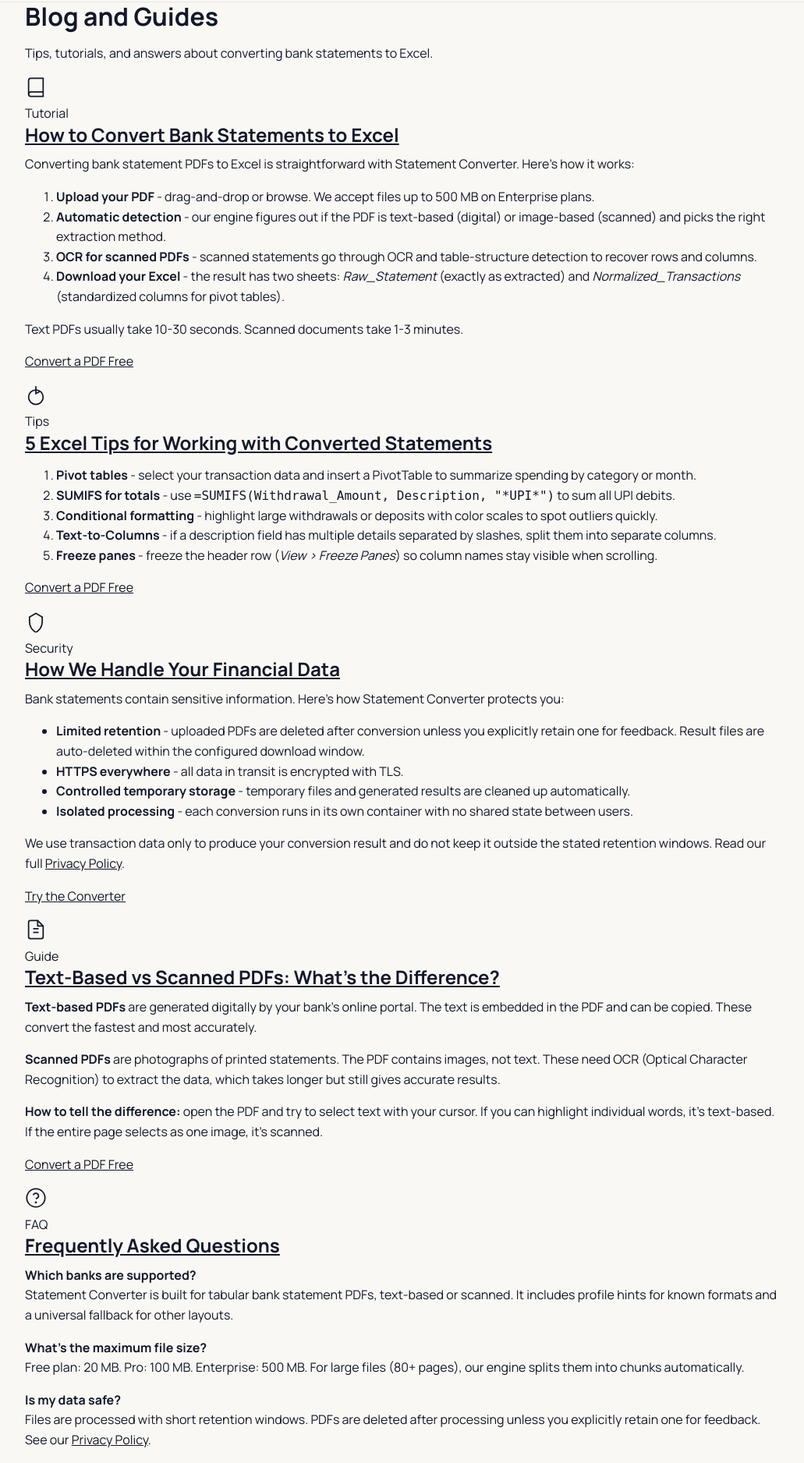
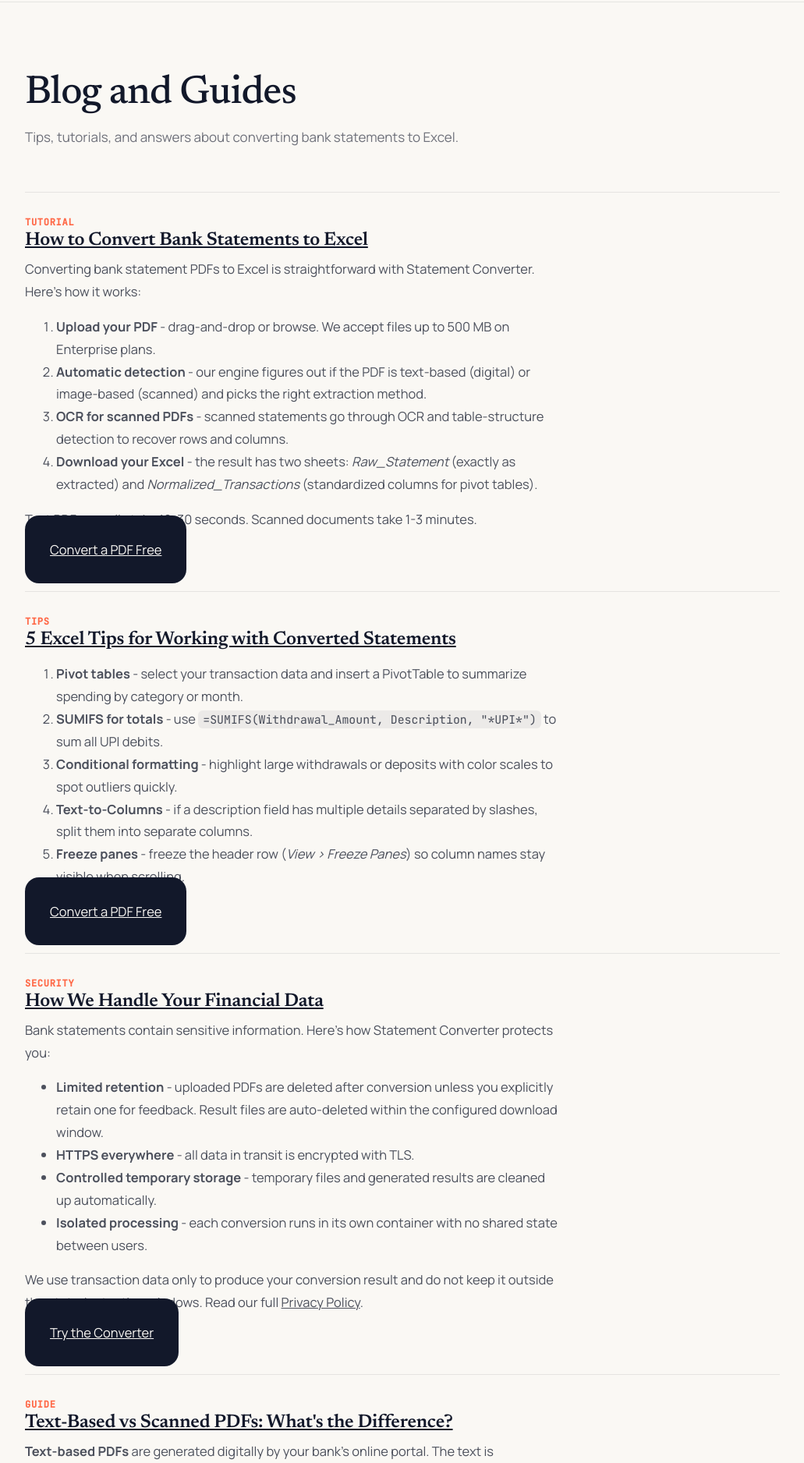
Before and after one commit to The-Product-Guy/bankstatementpdftoexcel.online, a Flask app: page /blogs in a window 1280 px wide. Shown: the part 79-1955 px from the top of the page at 78% size, without its empty margins (124-1155 px from the left). Run offline with Flask 3, Linux system fonts and the light colour scheme; some libraries are stand-ins or nearby versions.

Commit message:
Restyle blog, legal, and admin pages on ledger system
Co-Authored-By: Claude Fable 5 <noreply@anthropic.com>

```diff
--- a/static/styles.css
+++ b/static/styles.css
@@ -1491,6 +1491,196 @@ table.workbook td.num {
 @media (max-width: 640px) {
   .quality-options { grid-template-columns: 1fr; }
 }
+
+/* ---------- Blog & legal ---------- */
+
+.blog-hero { padding: clamp(48px, 7vw, 88px) 0 40px; }
+
+.blog-hero h1 {
+  font-family: var(--font-display);
+  font-weight: 500;
+  letter-spacing: -0.02em;
+  font-size: clamp(34px, 4vw, 52px);
+  margin-bottom: 12px;
+}
+
+.blog-hero p { color: var(--muted); font-size: 17px; max-width: 560px; }
+
+.blog-posts { display: flex; flex-direction: column; margin-bottom: clamp(56px, 8vw, 96px); }
+
+.blog-post-card {
+  display: grid;
+  grid-template-columns: auto 1fr;
+  gap: 24px;
+  padding: 28px 0;
+  border-bottom: 1px solid var(--hairline);
+  text-decoration: none;
+  color: inherit;
+}
+
+.blog-post-card:first-child { border-top: 1px solid var(--hairline); }
+
+.blog-post-image { display: none; }
+
+.blog-post-category {
+  font-size: 12px;
+  font-weight: 700;
+  letter-spacing: 0.06em;
+  text-transform: uppercase;
+  color: var(--coral);
+  white-space: nowrap;
+  padding-top: 5px;
+  min-width: 110px;
+}
+
+.blog-post-content h2, .blog-post-content h3 {
+  font-family: var(--font-display);
+  font-size: 24px;
+  font-weight: 600;
+  letter-spacing: -0.01em;
+  margin-bottom: 8px;
+}
+
+.blog-post-card:hover h2, .blog-post-card:hover h3 { color: var(--coral); }
+
+.blog-post-content p { color: var(--muted); font-size: 15px; line-height: 1.65; margin-bottom: 10px; }
+
+.blog-post-meta { font-family: var(--font-mono); font-size: 12.5px; color: rgba(18, 24, 42, 0.45); }
+
+.blog-body, .blog-post-content--article { max-width: var(--measure); margin: 0 auto; }
+
+.blog-body h1 {
+  font-family: var(--font-display);
+  font-weight: 500;
+  letter-spacing: -0.02em;
+  font-size: clamp(32px, 3.8vw, 46px);
+  line-height: 1.1;
+  margin-bottom: 16px;
+}
+
+.blog-body h2 {
+  font-family: var(--font-display);
+  font-weight: 600;
+  font-size: 26px;
+  margin: 40px 0 14px;
+}
+
+.blog-body h3 { font-size: 19px; font-weight: 700; margin: 28px 0 10px; }
+
+.blog-body p, .blog-body li { font-size: 16.5px; line-height: 1.75; color: var(--muted-strong); }
+
+.blog-body blockquote {
+  border-left: 3px solid var(--coral);
+  margin: 24px 0;
+  padding: 4px 0 4px 20px;
+  font-family: var(--font-display);
+  font-size: 19px;
+  font-style: italic;
+  color: var(--ink);
+}
+
+.blog-body code { font-family: var(--font-mono); font-size: 0.9em; background: rgba(18, 24, 42, 0.06); padding: 2px 6px; border-radius: 6px; }
+
+.blog-inline-cta, .blog-cta {
+  background: var(--ink);
+  color: var(--on-dark);
+  border-radius: var(--radius-card);
+  padding: 32px;
+  margin: 40px 0;
+  text-align: center;
+}
+
+.blog-cta h2, .blog-inline-cta h3 { font-family: var(--font-display); font-weight: 600; color: var(--on-dark); }
+
+.blog-cta p, .blog-inline-cta p { color: var(--on-dark-muted); }
+
+.cta-button {
+  display: inline-flex;
+  align-items: center;
+  gap: 8px;
+  padding: 13px 26px;
+  border-radius: var(--radius-pill);
+  background: var(--coral);
+  color: var(--ink-deep);
+  text-decoration: none;
+  font-weight: 700;
+  font-size: 14.5px;
+}
+
+.cta-button:hover { background: var(--cream); color: var(--ink); }
+
+.legal-page { max-width: var(--measure); padding-top: clamp(40px, 6vw, 64px); padding-bottom: clamp(56px, 8vw, 96px); }
+
+.legal-page h1 {
+  font-family: var(--font-display);
+  font-weight: 500;
+  letter-spacing: -0.02em;
+  font-size: clamp(32px, 3.8vw, 44px);
+}
+
+.legal-updated { font-family: var(--font-mono); font-size: 12.5px; color: rgba(18, 24, 42, 0.45); margin-bottom: 32px; }
+
+.legal-page h2 {
+  font-family: var(--font-display);
+  font-weight: 600;
+  font-size: 24px;
+  margin: 36px 0 12px;
+  padding-top: 20px;
+  border-top: 1px solid var(--hairline);
+}
+
+.legal-page p, .legal-page li { font-size: 15.5px; line-height: 1.75; color: var(--muted-strong); }
+
+@media (max-width: 640px) {
+  .blog-post-card { grid-template-columns: 1fr; gap: 8px; }
+}
+
+/* ---------- Admin ---------- */
+
+.header { max-width: 1080px; margin: 0 auto; padding: clamp(40px, 6vw, 64px) var(--pad-x) 24px; }
+
+.header h1 { font-family: var(--font-display); font-weight: 500; letter-spacing: -0.02em; font-size: clamp(30px, 3.4vw, 42px); margin-bottom: 6px; }
+
+.header .subtitle { color: var(--muted); margin: 0; }
+
+.admin-stats {
+  display: grid;
+  grid-template-columns: repeat(auto-fit, minmax(180px, 1fr));
+  gap: 16px;
+  margin-bottom: 24px;
+}
+
+.stat-card {
+  background: #ffffff;
+  border: 1px solid var(--hairline);
+  border-radius: var(--radius-card);
+  padding: 20px 24px;
+}
+
+.stat-card .stat-number { font-size: 30px; }
+
+.admin-actions { display: flex; gap: 12px; align-items: center; flex-wrap: wrap; }
+
+.admin-range-form { display: flex; gap: 8px; align-items: center; }
+
+.admin-range-form select { width: auto; }
+
+.btn-danger {
+  display: inline-flex;
+  align-items: center;
+  justify-content: center;
+  padding: 11px 22px;
+  border-radius: var(--radius-pill);
+  background: transparent;
+  border: 1px solid rgba(255, 107, 74, 0.5);
+  color: #c2401f;
+  font-family: var(--font-body);
+  font-weight: 700;
+  font-size: 13.5px;
+  cursor: pointer;
+}
+
+.btn-danger:hover { background: rgba(255, 107, 74, 0.1); border-color: #c2401f; }
 
 /* ---------- Motion ---------- */
 
```
